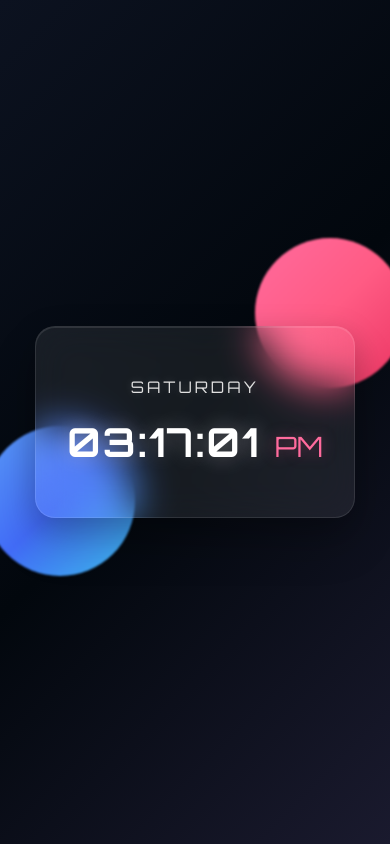
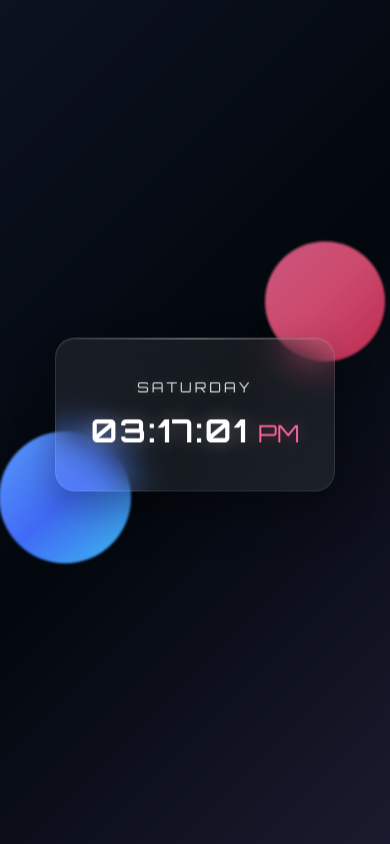
Before and after one commit to kartik12345-sudo/React-Clock, a React (Vite) app: page / in a window 390 px wide. Built offline with nearby package versions, Linux system fonts and the light colour scheme.

Commit message:
Add animations and responsive design to CSS
cgen-529008fd94114106b503303feb364642

```diff
--- a/src/App.css
+++ b/src/App.css
@@ -124,3 +124,147 @@ a {
 i.fab {
   color: #ff0000;
 }
+
+/* Animations */
+@keyframes float {
+  0%,
+  100% {
+    transform: translate(-50%, -50%) translateY(0px);
+  }
+  50% {
+    transform: translate(-50%, -50%) translateY(-10px);
+  }
+}
+
+@keyframes pulse {
+  0% {
+    transform: scale(1);
+    opacity: 0.8;
+  }
+  100% {
+    transform: scale(1.1);
+    opacity: 1;
+  }
+}
+
+@keyframes glow {
+  0% {
+    text-shadow: 0 0 20px rgba(255, 255, 255, 0.3);
+  }
+  100% {
+    text-shadow:
+      0 0 30px rgba(255, 255, 255, 0.6),
+      0 0 40px rgba(255, 255, 255, 0.4);
+  }
+}
+
+@keyframes pulse-text {
+  0%,
+  100% {
+    opacity: 0.8;
+  }
+  50% {
+    opacity: 1;
+  }
+}
+
+/* Glass effect enhancement */
+.clock::before {
+  content: "";
+  position: absolute;
+  top: 0;
+  left: 0;
+  right: 0;
+  height: 1px;
+  background: linear-gradient(
+    90deg,
+    transparent,
+    rgba(255, 255, 255, 0.4),
+    transparent
+  );
+}
+
+.clock:hover {
+  transform: translateY(-5px);
+  box-shadow:
+    0 35px 55px rgba(0, 0, 0, 0.25),
+    0 12px 42px rgba(0, 0, 0, 0.2),
+    inset 0 1px 0 rgba(255, 255, 255, 0.15);
+}
+
+/* Responsive Design */
+@media (max-width: 480px) {
+  .container {
+    width: 280px;
+  }
+
+  .clock {
+    padding: 40px 20px;
+  }
+
+  #time {
+    font-size: 32px;
+  }
+
+  #midday {
+    font-size: 24px;
+    margin-left: 10px;
+  }
+
+  #day {
+    font-size: 14px;
+    margin-bottom: 15px;
+  }
+
+  .shape1,
+  .shape2 {
+    height: 120px;
+    width: 120px;
+  }
+}
+
+@media (max-width: 320px) {
+  .container {
+    width: 260px;
+  }
+
+  .clock {
+    padding: 35px 15px;
+  }
+
+  #time {
+    font-size: 28px;
+  }
+
+  #midday {
+    font-size: 22px;
+  }
+}
+
+@media (min-width: 768px) {
+  .container {
+    width: 380px;
+  }
+
+  .clock {
+    padding: 60px 30px;
+  }
+
+  #time {
+    font-size: 48px;
+  }
+
+  #midday {
+    font-size: 32px;
+  }
+
+  #day {
+    font-size: 18px;
+  }
+
+  .shape1,
+  .shape2 {
+    height: 180px;
+    width: 180px;
+  }
+}
```
